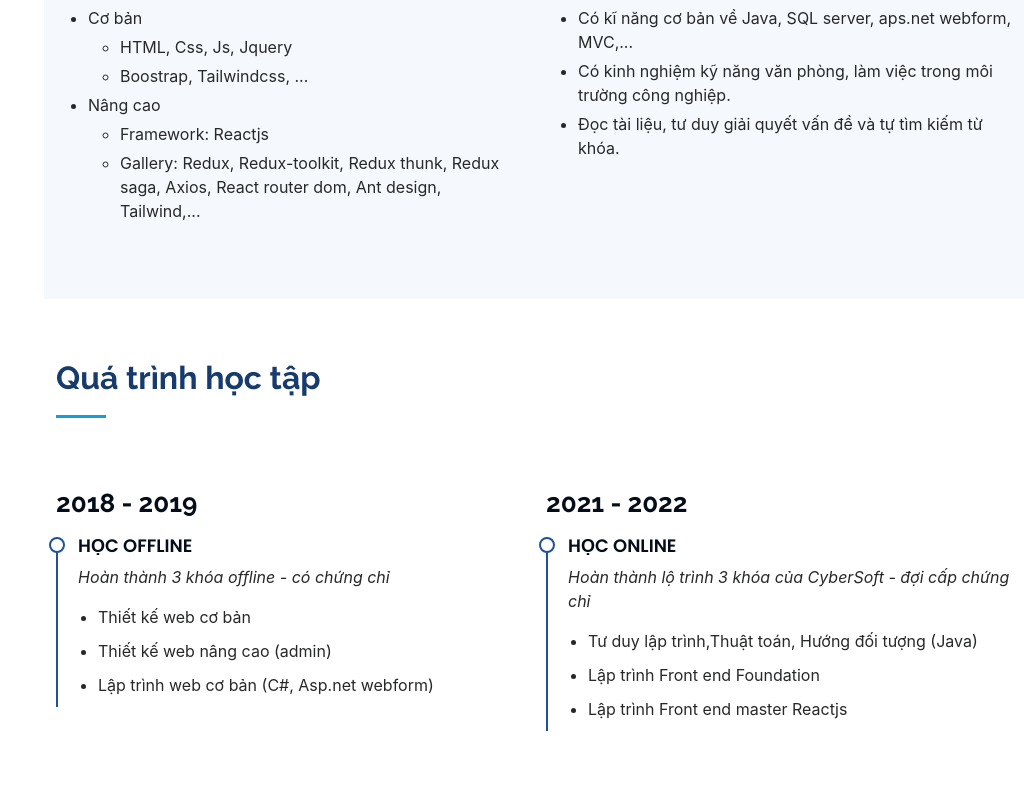
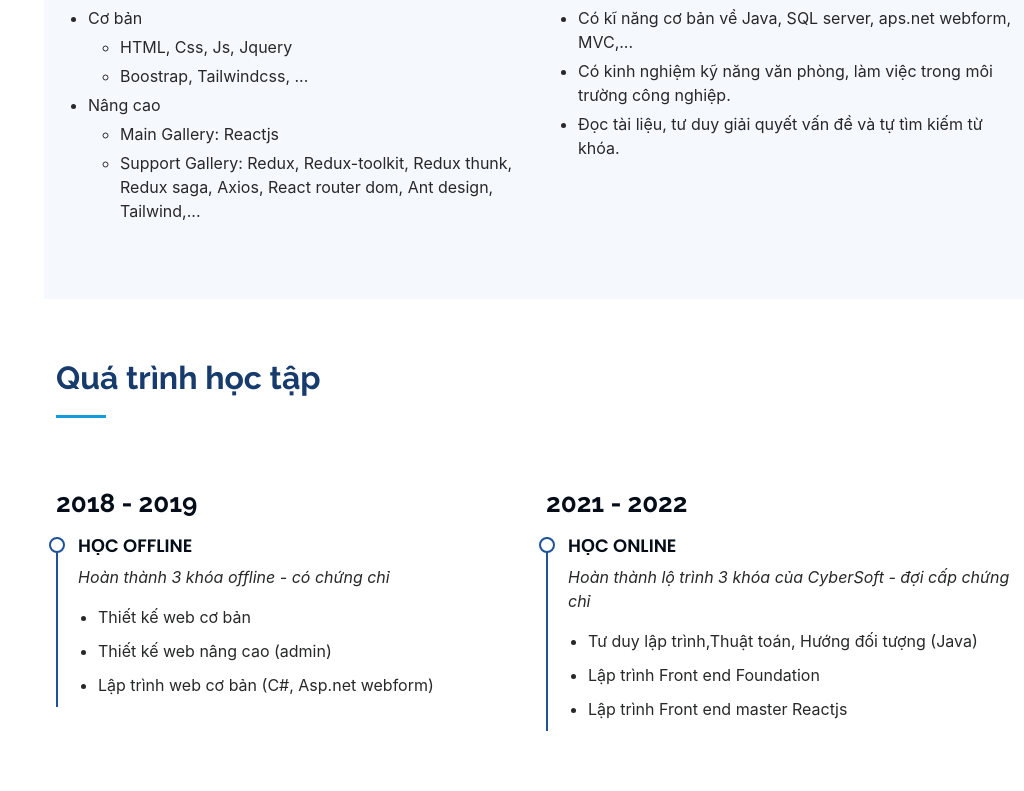
Before and after one commit to black134614/myCV, a React (Create React App) app: page / in a window 1280 px wide. Shown: the part 1709-2500 px from the top of the page, without its empty margins (256-1280 px from the left). Built offline with nearby package versions, Linux system fonts and the light colour scheme.

Commit message:
change cv link

```diff
--- a/src/Pages/Home.jsx
+++ b/src/Pages/Home.jsx
@@ -9,7 +9,7 @@ export default function Home(props) {
   useEffect(() => {
     setTimeout(() => {
       dispatch(hideLoadding());
-    }, 1000);
+    }, 3000);
   }, []);
   return (
       <div data-bs-spy="scroll" data-bs-target="#header" data-bs-offset="0" className="scrollspy-example" tabindex="0">
@@ -35,7 +35,7 @@ export default function Home(props) {
               </div>
               <div className="row">
                 <div className="col-lg-4" data-aos="fade-right">
-                  <img src={avatar} className="img-fluid" alt />
+                  <img src={avatar} loading='lazy' className="img-fluid" alt />
                 </div>
                 <div className="col-lg-8 pt-4 pt-lg-0 content" data-aos="fade-left">
                   <h3>Designer &amp; Web Developer.</h3>
@@ -81,10 +81,10 @@ export default function Home(props) {
                       Nâng cao
                       <ul>
                         <li>
-                          Framework: Reactjs
+                          Main Gallery: Reactjs
                         </li>
                         <li>
-                          Gallery: Redux, Redux-toolkit, Redux thunk, Redux saga, Axios, React router dom, Ant design, Tailwind,...
+                          Support Gallery: Redux, Redux-toolkit, Redux thunk, Redux saga, Axios, React router dom, Ant design, Tailwind,...
                         </li>
                       </ul>
                     </li>
@@ -319,7 +319,7 @@ export default function Home(props) {
                   </div>
                 </div>
                 <div className="d-none d-lg-block col-lg-7 mt-5 mt-lg-0 d-flex align-items-stretch">
-                 <img src="https://picsum.photos/500/600"/>
+                 <img src="https://picsum.photos/1000/600"/>
                 </div>
               </div>
             </div>
--- a/src/components/Footer/Footer.jsx
+++ b/src/components/Footer/Footer.jsx
@@ -3,7 +3,7 @@ import React from 'react'
 export default function Footer() {
     return (
         <footer id="footer" className='text-center'>
-             <a className='btn btn-danger' target='_blank' href="https://drive.google.com/file/d/1pJSzatPs5_m7r1UNhhjeBM772aax9FXk/view?usp=sharing">Link CV</a>
+            <a className='btn btn-danger' target='_blank' href="https://drive.google.com/file/d/1q12w4UPARLFJwlEkX0NIV1Ru7CjDu5zE/view?usp=sharing">Link CV</a>
         </footer>
     )
 }
```
Also changed, not shown: public/assets/img/Untitled.png (added).
